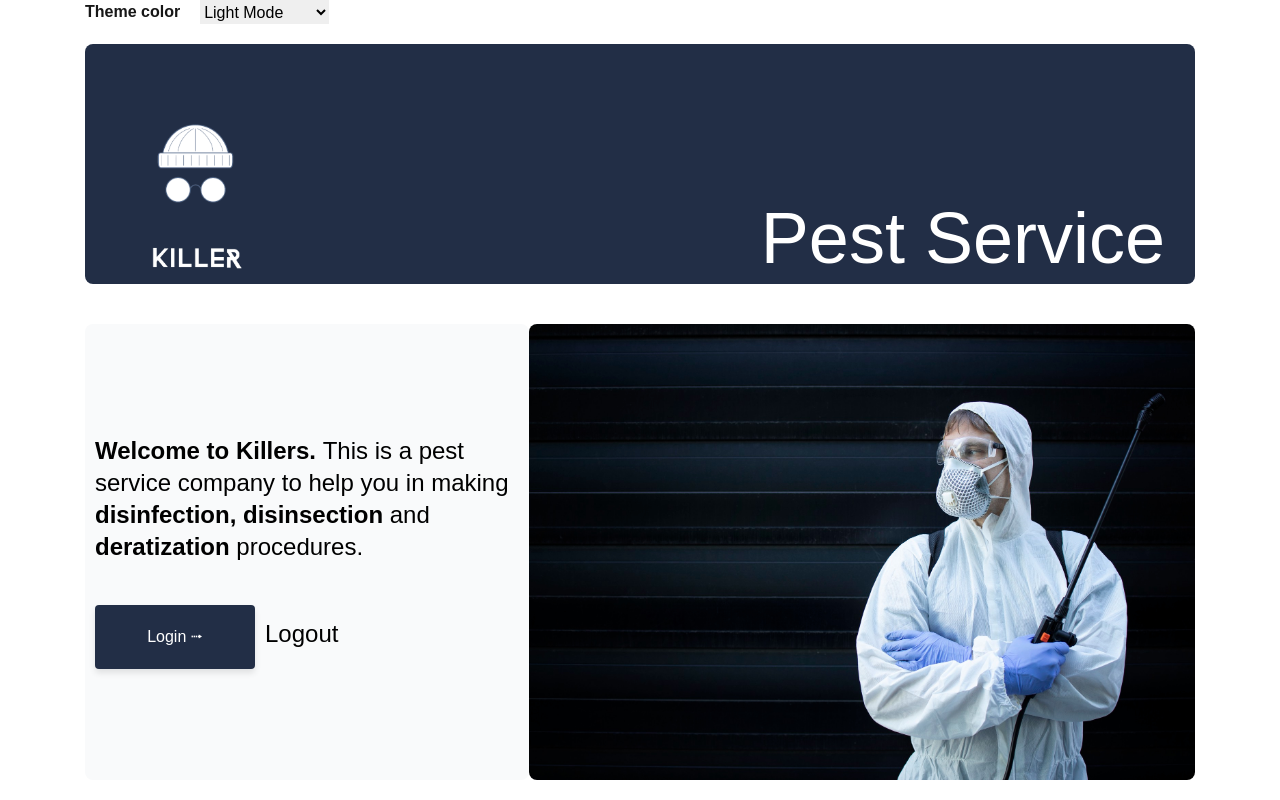
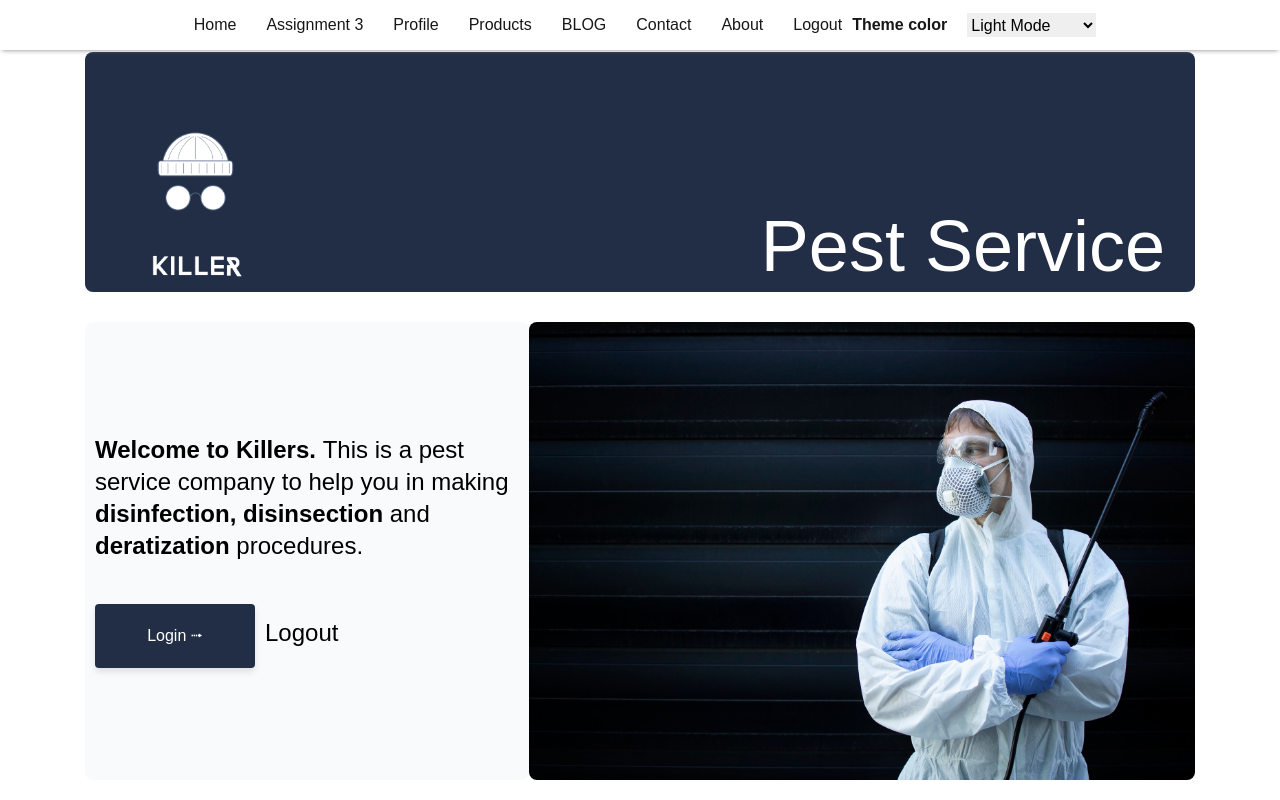
Before and after one commit to IrakliAmbroladze/tbc_x_usaid, a Next.js app: page / in a window 1280 px wide. Built offline with nearby package versions, Linux system fonts and the light colour scheme.

Commit message:
refac: bring header to welcome page

```diff
--- a/src/app/(authUserView)/layout.jsx
+++ b/src/app/(authUserView)/layout.jsx
@@ -13,7 +13,7 @@ export default async function layout({children}) {
   }
   return (
     <div className="page-wrapper">
-      <Header />
+      {/* <Header /> */}
       <div className="default-layout dark:text-white">
         <main>{children}</main>
         <Footer/>
--- a/src/app/components/header/header.css
+++ b/src/app/components/header/header.css
@@ -1,9 +1,9 @@
 .header {
-  background-color: rgb(34, 46, 70);
-  color: white;
+  /* background-color: #222e46; */
+  /* color: white; */
   text-align: center;
-  box-shadow: 0 4px 2px -2px gray;
-  height: 80px;
+  box-shadow: 0 2px 5px -2px gray;
+  height: 50px;
   position: fixed;
   top: 0;
   width: 100%;
@@ -21,12 +21,12 @@
 }
 
 .header a{
-  color: white;
+  /* color: white; */
   text-decoration: none;
   transition: 0.3s;
   padding: 10px;
 }
 
 .header a:hover {
-  color: rgb(199, 195, 195);
+  color: #c7c3c3;
 }
--- a/src/app/components/welcome/welcome.css
+++ b/src/app/components/welcome/welcome.css
@@ -3,6 +3,7 @@
   flex: 1;
   flex-direction: column;
   align-items: center;
+  margin-top: 52px;
 }
 
 .welcomeContent{
@@ -17,7 +18,7 @@
   width: 100%;
   height: 30vh;
   border-radius: 8px;
-  margin-bottom: 40px;
+  margin-bottom: 30px;
   color: white;
   /* align-content:end; */
   padding: 10px;
--- a/src/app/page.jsx
+++ b/src/app/page.jsx
@@ -1,14 +1,16 @@
 import Welcome from './components/welcome/welcome'
-import ThemeToggle from './components/ThemeToggle'
+import Header from './components/header/Header'
+// import ThemeToggle from './components/ThemeToggle'
 
 
 export default function Page() {
   return (
 <>
-<div className='container'>
+{/* <div className='container'>
 
 <ThemeToggle />
-</div>
+</div> */}
+<Header />
 <Welcome />
 
 </>
```
